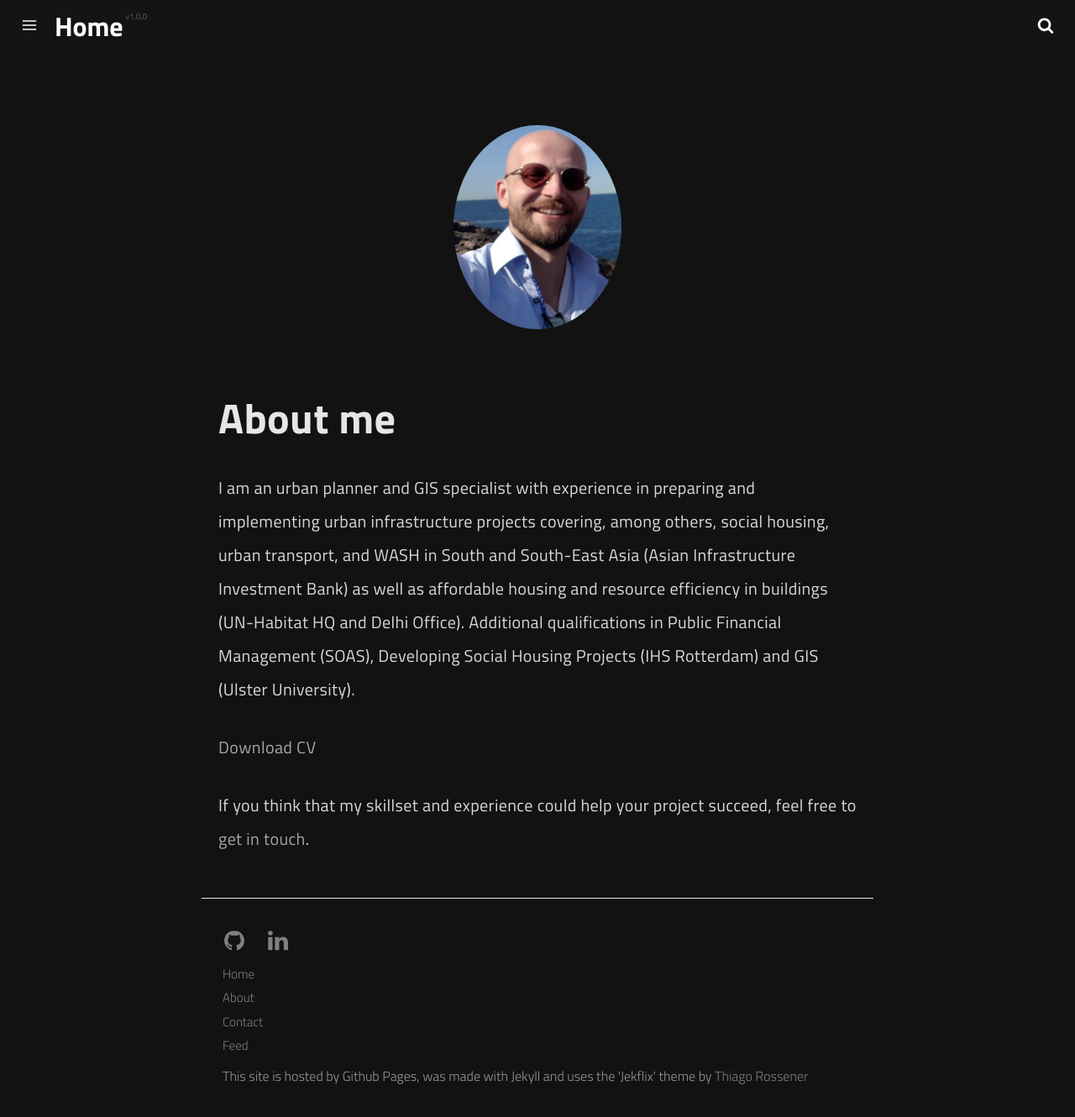
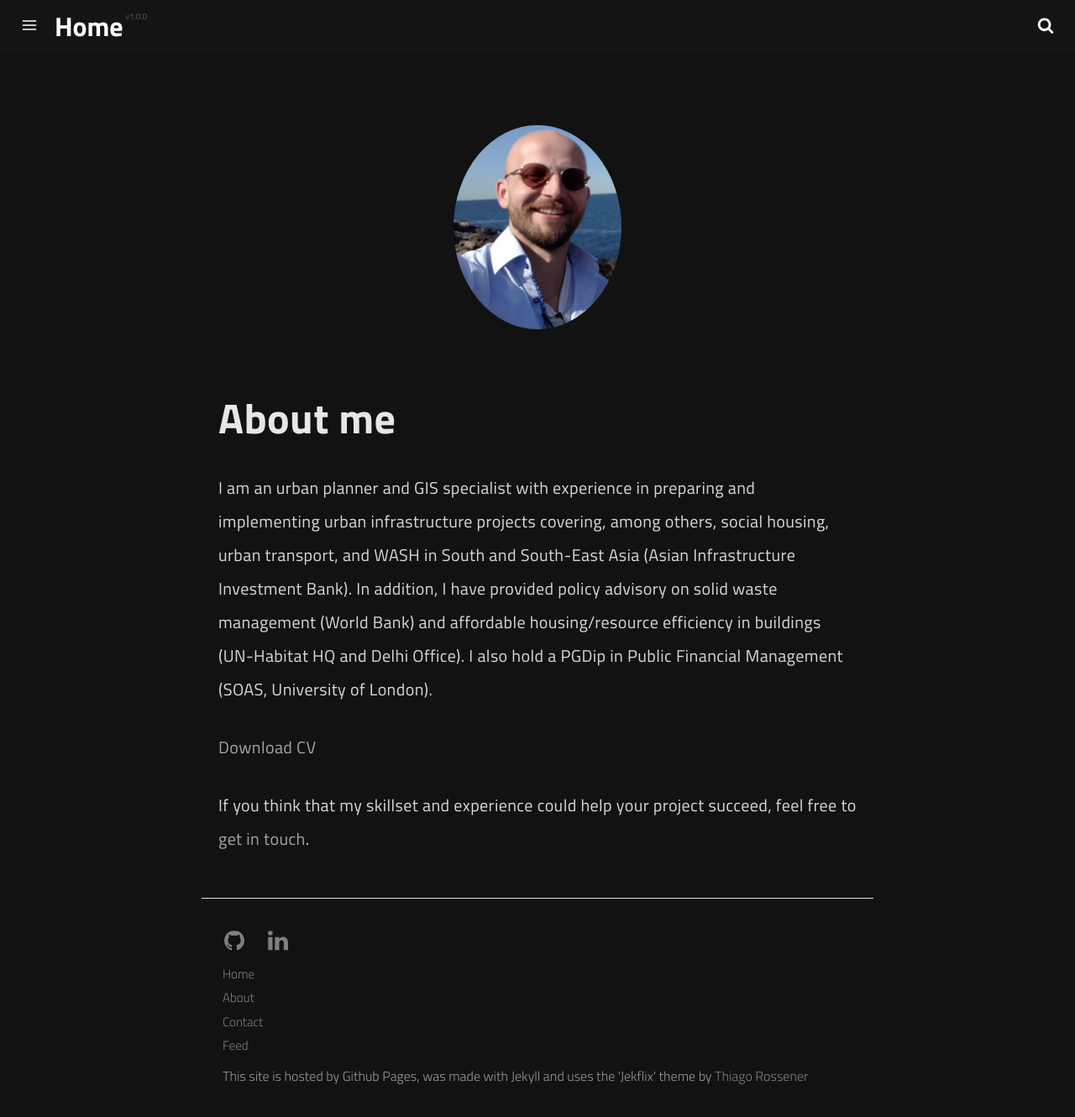
Before and after one commit to gregorhd/gregorhd.github.io, a Jekyll site: the page built from pages/about.md, in a window 1280 px wide and 1330 px high. Shown: the whole window at 84% size. Built offline with Jekyll 4.4.1, drawn with Linux system fonts in a browser that asks for light colours; a script that is not in the unit is left out.

Commit message:
Update About and blog-image

```diff
--- a/pages/about.md
+++ b/pages/about.md
@@ -10,7 +10,7 @@ author: gregorherda
 
 # About me
 
-I am an urban planner and GIS specialist with experience in preparing and implementing urban infrastructure projects covering, among others, social housing, urban transport, and WASH in South and South-East Asia (Asian Infrastructure Investment Bank) as well as affordable housing and resource efficiency in buildings (UN-Habitat HQ and Delhi Office). Additional qualifications in Public Financial Management (SOAS), Developing Social Housing Projects (IHS Rotterdam) and GIS (Ulster University).
+I am an urban planner and GIS specialist with experience in preparing and implementing urban infrastructure projects covering, among others, social housing, urban transport, and WASH in South and South-East Asia (Asian Infrastructure Investment Bank). In addition, I have provided policy advisory on solid waste management (World Bank) and affordable housing/resource efficiency in buildings (UN-Habitat HQ and Delhi Office). I also hold a PGDip in Public Financial Management (SOAS, University of London).
 
 <a href="/assets/img/uploads/2021 08 Gregor Herda_CV_refs removed.pdf">Download CV</a>
 
```
Also changed, not shown: assets/img/blog-image.png.
